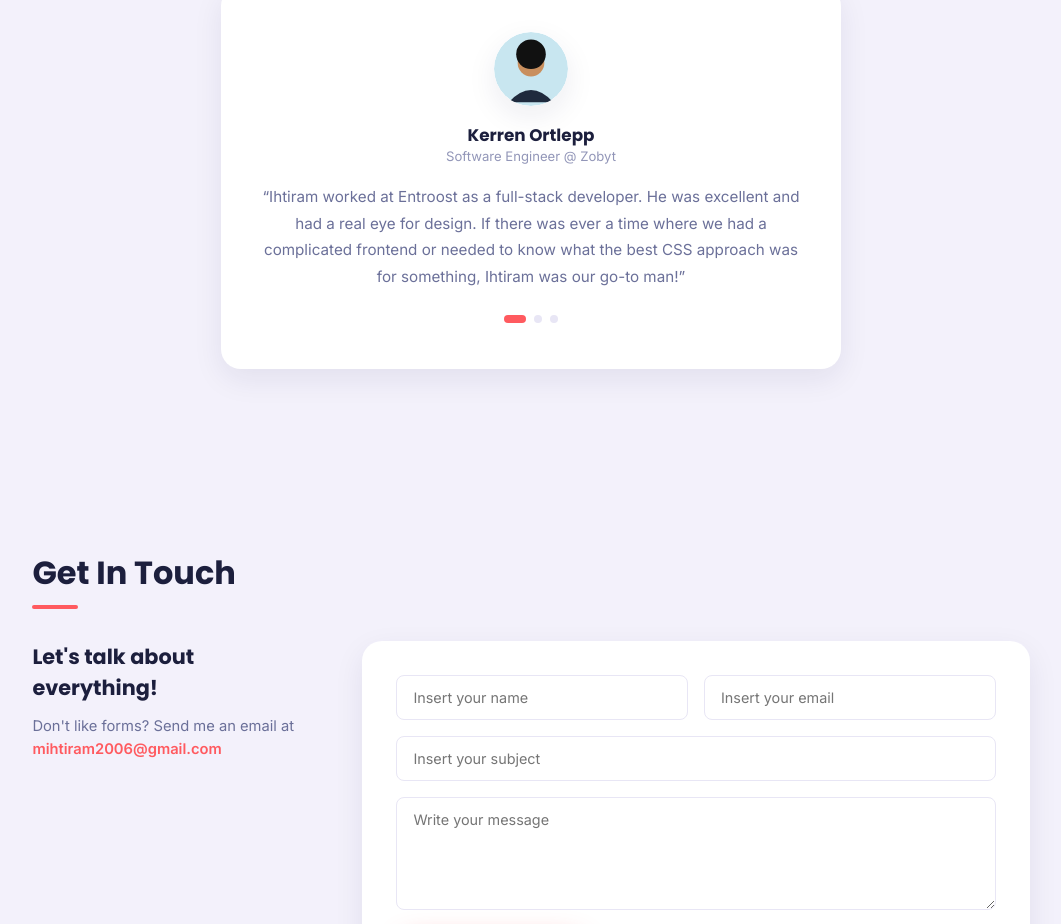
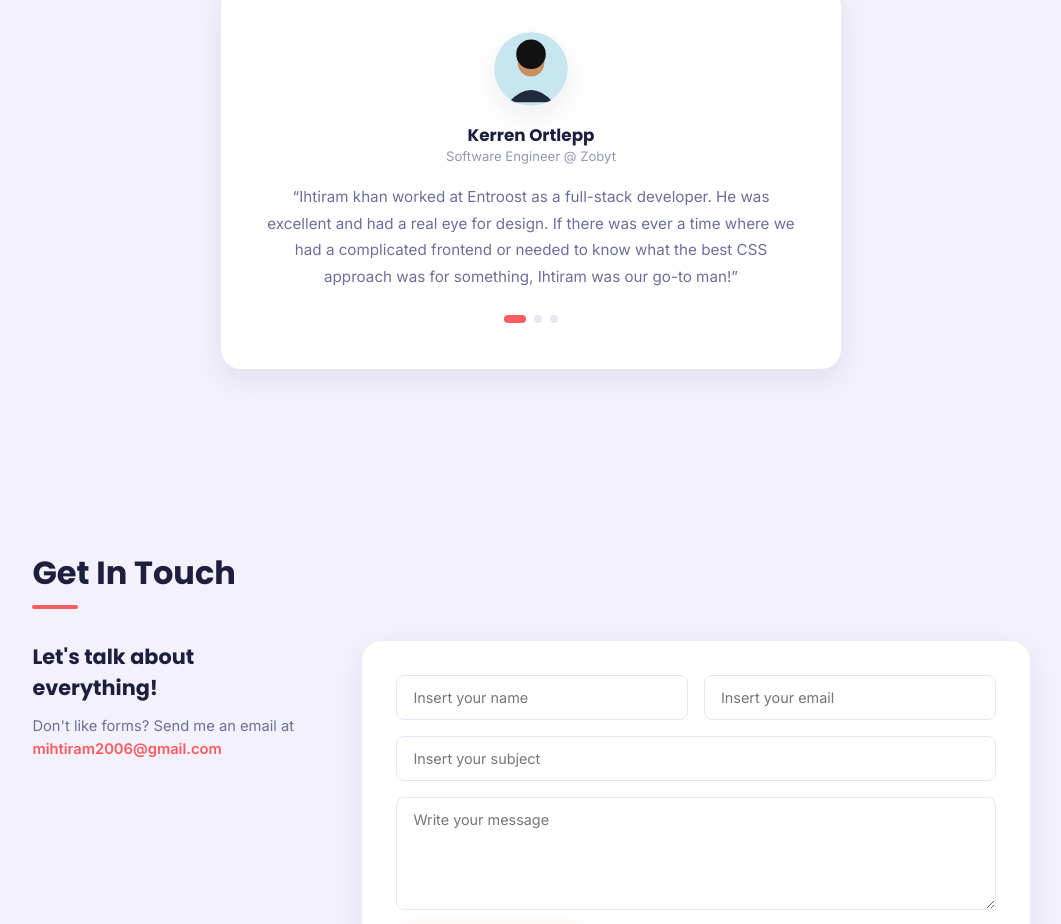
Before and after one commit to ihtiramkhan9798/my-portfolio, a React (Vite) app: page / in a window 1280 px wide. Shown: the part 3822-4746 px from the top of the page, without its empty margins (148-1209 px from the left). Built offline with nearby package versions, Linux system fonts and the light colour scheme.

Commit message:
your message here

```diff
--- a/src/data.js
+++ b/src/data.js
@@ -139,18 +139,18 @@ export const testimonials = [
     name: 'Kerren Ortlepp',
     role: 'Software Engineer @ Zobyt',
     quote:
-      "Ihtiram worked at Entroost as a full-stack developer. He was excellent and had a real eye for design. If there was ever a time where we had a complicated frontend or needed to know what the best CSS approach was for something, Ihtiram was our go-to man!",
+      "Ihtiram khan worked at Entroost as a full-stack developer. He was excellent and had a real eye for design. If there was ever a time where we had a complicated frontend or needed to know what the best CSS approach was for something, Ihtiram was our go-to man!",
   },
   {
     name: 'Ahmed Raza',
     role: 'Product Manager @ Zobyt',
     quote:
-      "Working with Ihtiram was a great experience. He consistently delivered clean, well-tested code and communicated proactively whenever blockers came up. A dependable engineer who genuinely cares about the product.",
+      "Working with Ihtiram khan was a great experience. He consistently delivered clean, well-tested code and communicated proactively whenever blockers came up. A dependable engineer who genuinely cares about the product.",
   },
   {
     name: 'Sara Malik',
     role: 'Founder @ Upwork Client',
     quote:
-      "Ihtiram rebuilt our entire website ahead of schedule and it looks fantastic. He understood exactly what we wanted and improved on it. Highly recommend him for any web or mobile project.",
+      "Ihtiram khan rebuilt our entire website ahead of schedule and it looks fantastic. He understood exactly what we wanted and improved on it. Highly recommend him for any web or mobile project.",
   },
 ]
```
